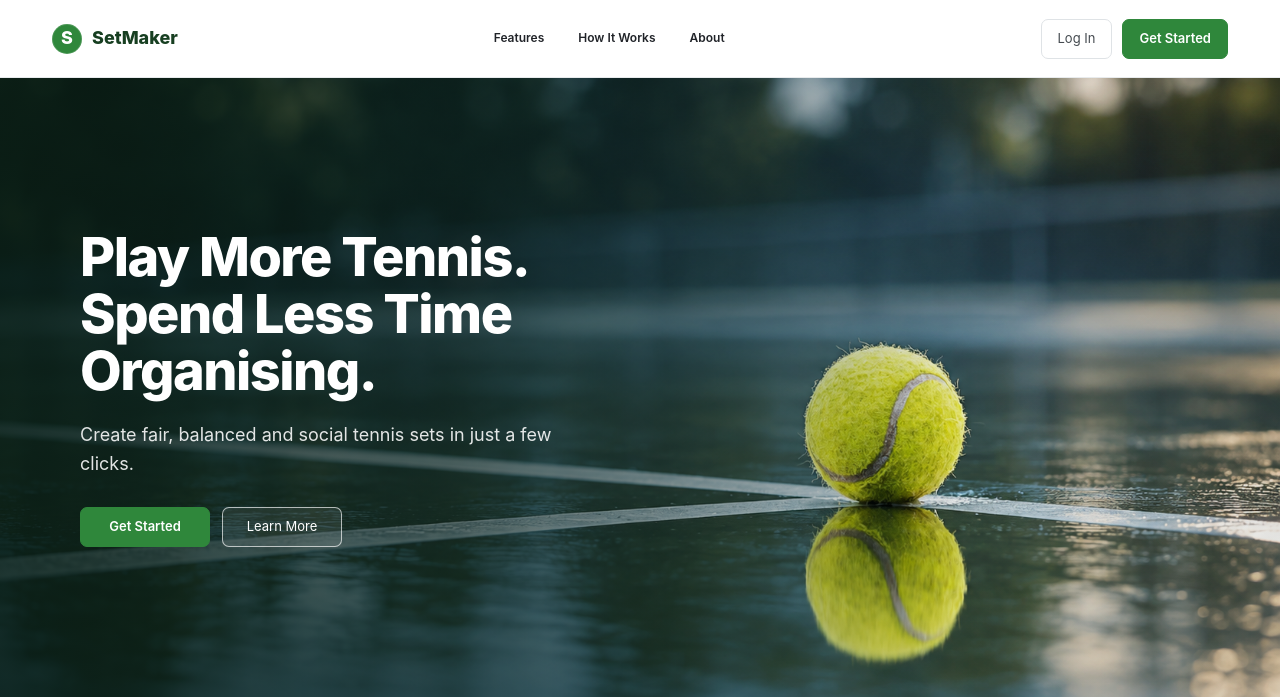
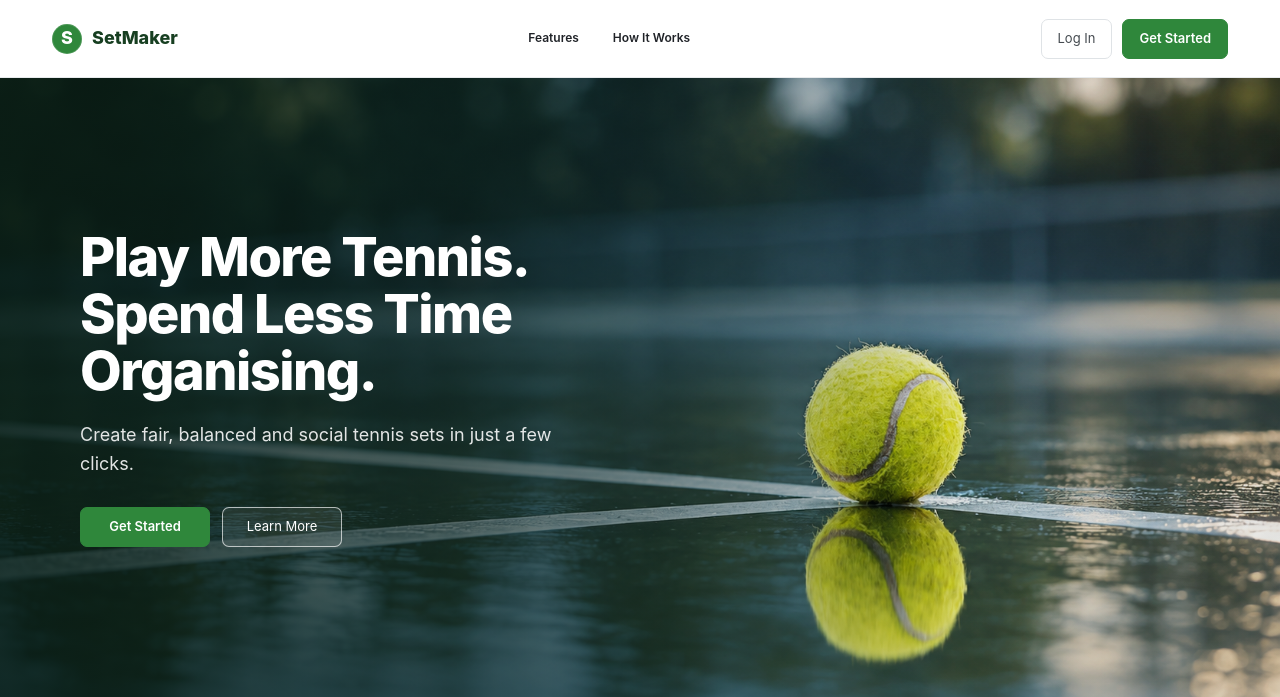
Before and after one commit to rainy-exe/TennisSetMaker, a Flask app: template app/templates/main.html in a window 1280 px wide. Shown: the top 697 px of the page. Run offline with Flask 3, Linux system fonts and the light colour scheme; the template is opened without the code that fills it, so the values that code supplies are empty.

Commit message:
Remove unused About navigation link

```diff
--- a/app/templates/main.html
+++ b/app/templates/main.html
@@ -34,10 +34,6 @@
 
             <a href="#how-it-works">
                 How It Works
-            </a>
-
-            <a href="#about">
-                About
             </a>
 
         </nav>
```
